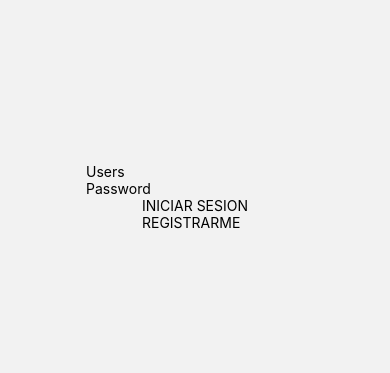
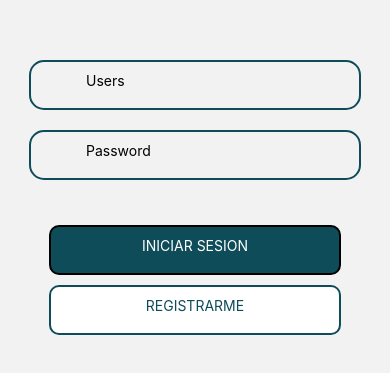
Before and after one commit to Elizabeth186/Rivian-Sivar_APP, a React Native app in the folder Rivian-Sivar/: screen /Login in a window 390 px wide. Shown: the part 225-598 px from the top of the page. Built offline with nearby package versions, Linux system fonts and the light colour scheme.

Commit message:
Estilo Login

```diff
--- a/Rivian-Sivar/LoginScreen.js
+++ b/Rivian-Sivar/LoginScreen.js
@@ -8,27 +8,32 @@ const LoginScreen =() => {
 
           <KeyboardAvoidingView style={styles.container}
           behavior="padding">
-              <View style={styles.InputContainer}>
+              <View style={styles.InputContainer1}>
                   <TextInput placeholder='Users'
 
                   style={styles.inputText}/>
+                   </View>
+                   <View style={styles.InputContainer1}>
                    <TextInput placeholder='Password'
 
                   style={styles.inputText}
                   secureTextEntry/>
+                  </View>
 
-              </View>
-              <View style={styles.buttonContainer}>
+              <View style={styles.buttonContainer1}>
                   <TouchableOpacity
                   onPress={() =>{}}
                   style={styles.button}>
-                  <Text style={styles.buttonText}>INICIAR SESION</Text>
+                  <Text style={styles.buttonText1}>INICIAR SESION</Text>
                   </TouchableOpacity>
+                  </View>
+                  <View style={styles.buttonContainer2}>
                   <TouchableOpacity
                   onPress={() =>{}}
                   style={styles.button}>
-                  <Text style={styles.buttonTextR}>REGISTRARME</Text>
+                  <Text style={styles.buttonText2}>REGISTRARME</Text>
                   </TouchableOpacity>
+
               </View>
           </KeyboardAvoidingView>
     )
@@ -41,5 +46,62 @@ const styles = StyleSheet.create({
         justifyContent: 'center',
         alignItems: 'center',
     },
+    InputContainer1:{
+        borderColor:  ("#0E4C59"),
+        borderWidth: 2,
+        width: "85%",
+        height: 50,
+        marginBottom: 20,
+        borderRadius: 15,
+        textAlign:"center",
+        alignItems:"center",
+        paddingTop: 10
+
+    },
+    InputContainer2:{
+        borderColor:  ("#0E4C59"),
+        borderWidth: 2,
+        width: "85%",
+        height: 50,
+        marginTop:"5%",
+        borderRadius: 15,
+        textAlign:"center",
+        alignItems:"center",
+        paddingTop: 10
+
+    },
+    buttonContainer1:{
+        backgroundColor:("#0E4C59"),
+        marginTop: 25,
+        width: "75%",
+        height: 50,
+       elevation: 25,
+        borderRadius: 10,
+        borderColor:  "black",
+        borderWidth: 2,
+
+    },
+    buttonContainer2:{
+        backgroundColor:"white",
+        marginTop: 10,
+        width: "75%",
+        height: 50,
+       elevation: 25,
+        borderRadius: 10,
+        borderColor:("#0E4C59"),
+        borderWidth: 2,
+
+    },
+    buttonText1:{
+        textAlign:"center",
+        padding: 10,
+        color:"white"
+    },
+    buttonText2:{
+        textAlign:"center",
+        padding: 10,
+        color:("#0E4C59")
+    }
+
 
 })
--- a/Rivian-Sivar/package.json
+++ b/Rivian-Sivar/package.json
@@ -20,7 +20,8 @@
     "react-native": "0.64.3",
     "react-native-safe-area-context": "^4.2.1",
     "react-native-screens": "^3.13.1",
-    "react-native-web": "0.17.1"
+    "react-native-web": "0.17.1",
+    "yet": "^0.1.0"
   },
   "devDependencies": {
     "@babel/core": "^7.12.9"
```
Also changed, not shown: 1 other file (tests, documents, lock files or other folders).
